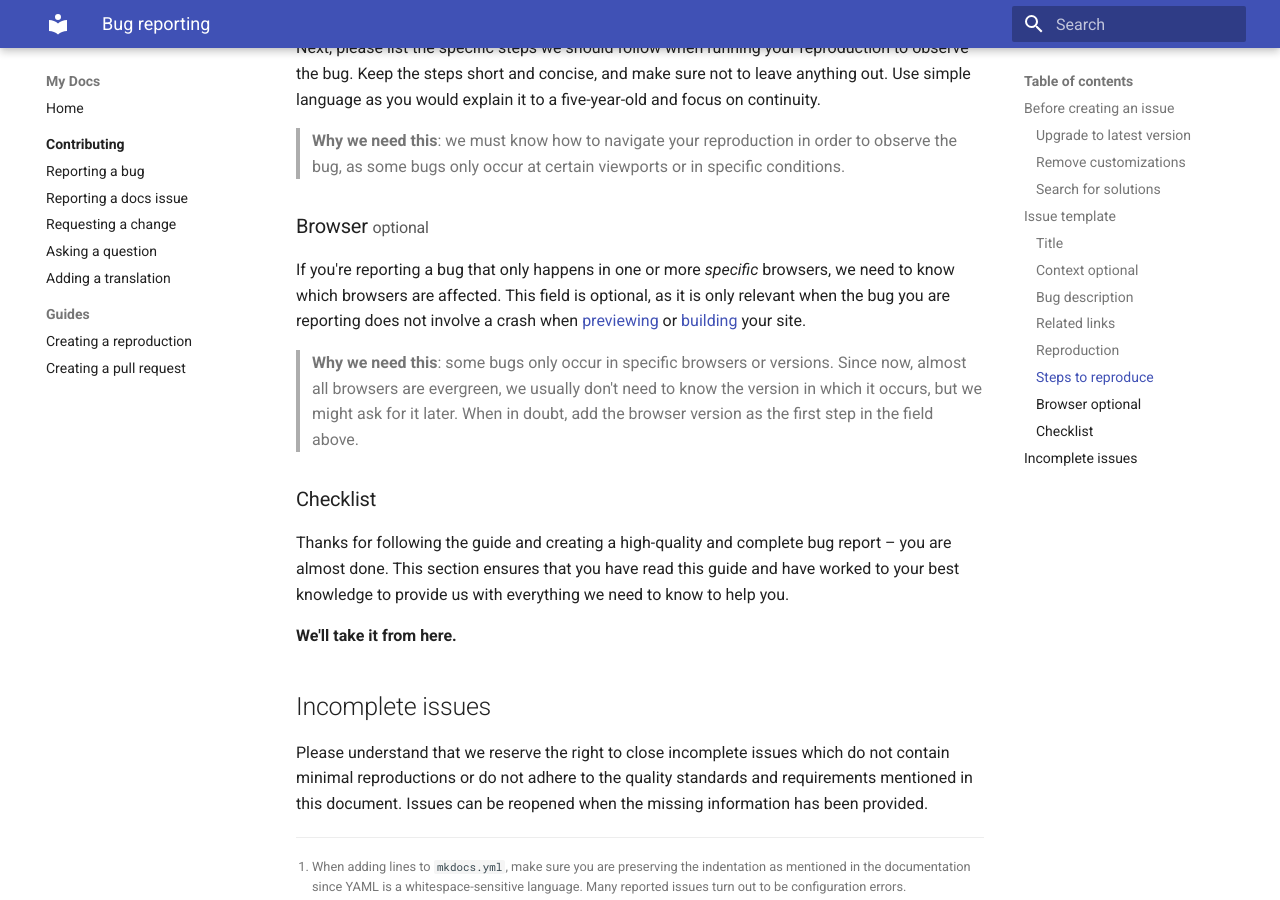
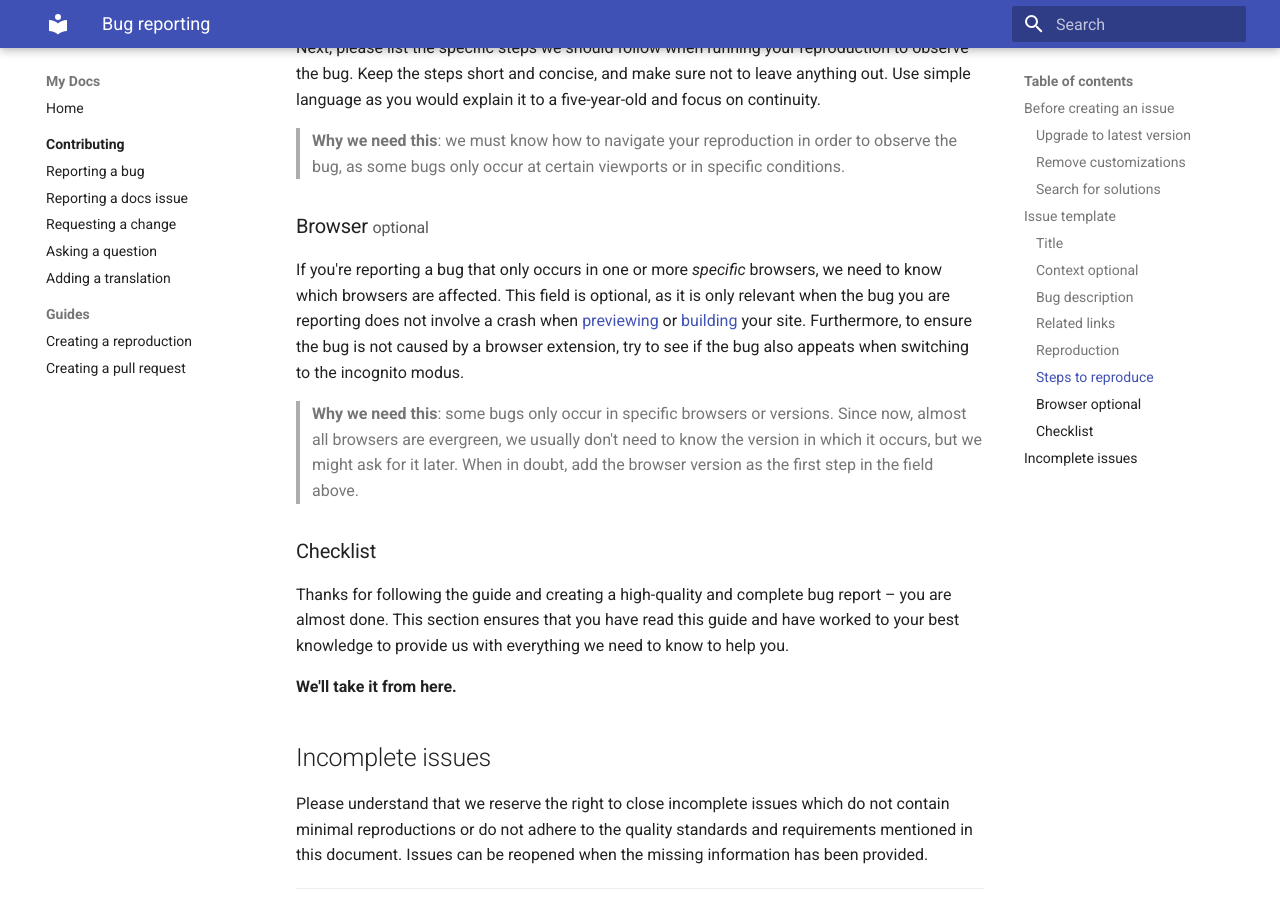
Before and after one commit to katharinalisalin/demo-bug-template, an MkDocs documentation site: the page built from docs/contributing/reporting-a-bug.md, in a window 1280 px wide and 900 px high, scrolled down 4646 px. Built offline with MkDocs 1.6.1 and Material for MkDocs 9.7.7, drawn with Linux system fonts in a browser that asks for light colours.

Commit message:
Updated templates and docs

```diff
--- a/docs/contributing/reporting-a-bug.md
+++ b/docs/contributing/reporting-a-bug.md
@@ -284,10 +284,12 @@ five-year-old and focus on continuity.
 
 ### Browser <small>optional</small> { #browser }
 
-If you're reporting a bug that only happens in one or more _specific_ browsers,
+If you're reporting a bug that only occurs in one or more _specific_ browsers,
 we need to know which browsers are affected. This field is optional, as it is
 only relevant when the bug you are reporting does not involve a crash when
-[previewing] or [building] your site.
+[previewing] or [building] your site. Furthermore, to ensure the bug is not
+caused by a browser extension, try to see if the bug also appeats when switching
+to the incognito modus.
 
 > __Why we need this__: some bugs only occur in specific browsers or versions.
 > Since now, almost all browsers are evergreen, we usually don't need to know the
```
Also changed, not shown: docs/contributing/adding-a-translation.md (+3 -2 lines), docs/contributing/index.md (+3 -3 lines), 1 other file.
